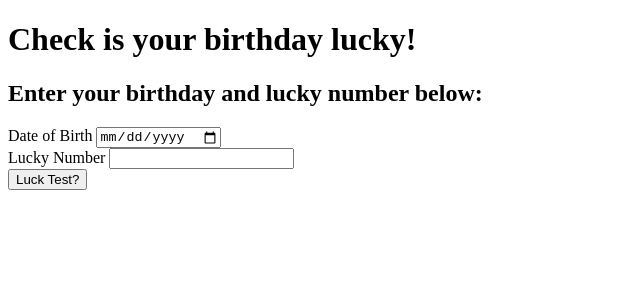
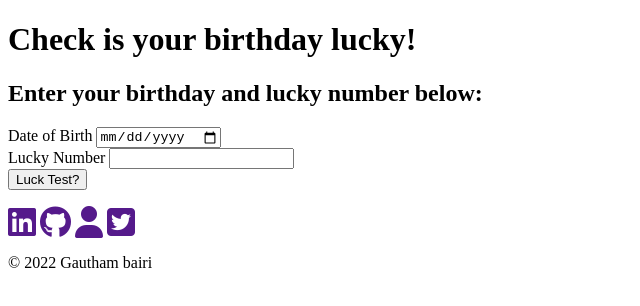
Before and after one commit to Gautham0647/Birth-date-lucky-app, a plain HTML site: page index.html in a window 1280 px wide. Shown: the whole page, without its empty margins (0-640 px from the left). Drawn offline with Linux system fonts and the light colour scheme.

Commit message:
footer add

```diff
--- a/index.html
+++ b/index.html
@@ -5,6 +5,7 @@
     <meta http-equiv="X-UA-Compatible" content="IE=edge">
     <meta name="viewport" content="width=device-width, initial-scale=1.0">
     <script src="https://kit.fontawesome.com/0ae1aebe6f.js" crossorigin="anonymous"></script>
+
     <title>check Birth-date-luck app</title>
 </head>
 <body>
@@ -27,6 +28,26 @@
     <div class="result">
         <p id="result-message"></p>
     </div>
+
+
+    <div class="bottom-container">
+        <div class="icons">
+            <a class="footer-link" target="_blank" href=""><i
+                class="fab fa-linkedin fa-2x"></i></a>
+            <a class="footer-link" target="_blank" href=""><i
+                class="fab fa-github fa-2x"></i></a>
+            <a class="footer-link" target="_blank" href=""><i
+            class="fas fa-user fa-2x"></i></a>
+            <a class="footer-link" target="_blank" href=""><i
+                class="fab fa-twitter-square fa-2x"></i></a>
+          </div>
+          <p class="copyright">© 2022 Gautham bairi</p>
+    </div>
+
+
+
+
+
     <script src="/script.js"></script>
 </body>
 </html>
```
